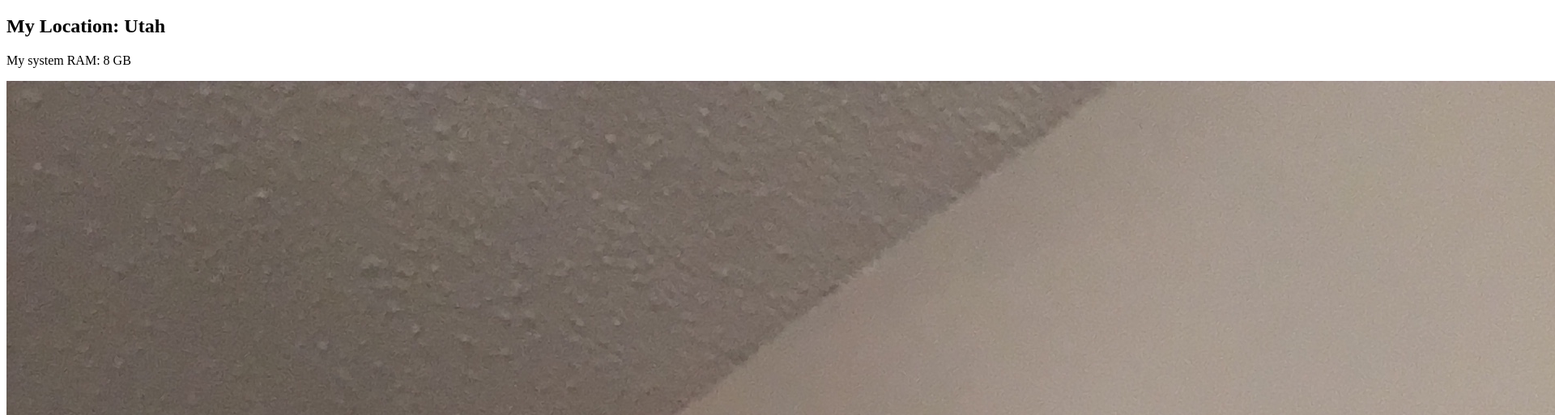
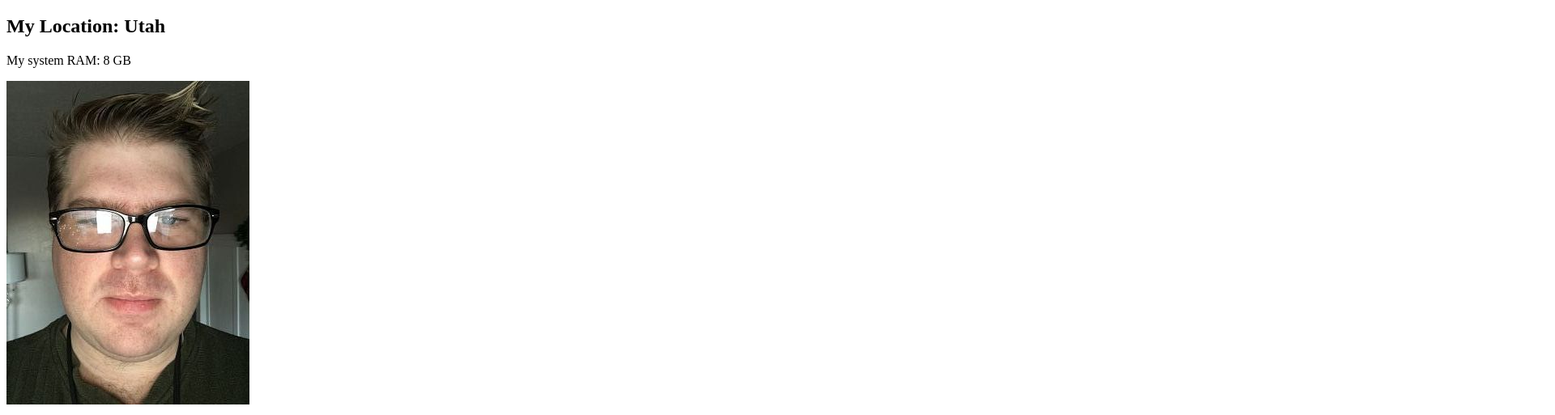
Before and after one commit to marquettejeffrey/marquettejeffrey.github.io, a plain HTML site: page lesson1/index.html in a window 1280 px wide. Shown: the part 87-600 px from the top of the page at 81% size, 1920 px wide, since content can reach past the window. Drawn offline with Linux system fonts and the light colour scheme.

Commit message:
Add files via upload

```diff
--- a/lesson1/index.html
+++ b/lesson1/index.html
@@ -8,7 +8,7 @@
         <h1>Jeffrey Marquette</h1>
         <h2>My Location: Utah</h2>
         <p>My system RAM: 8 GB</p>
-        <p><img src="images/IMG0455.JPG"  alt="Profile Picture" >
+        <p><img src="images/IMG003.JPG"  alt="Profile Picture" >
         <p>&star; <a href="http://www.byui.edu/online"> BYU-Idaho Online Learning</a> &star;</p>
     </body>
 </html>
```
